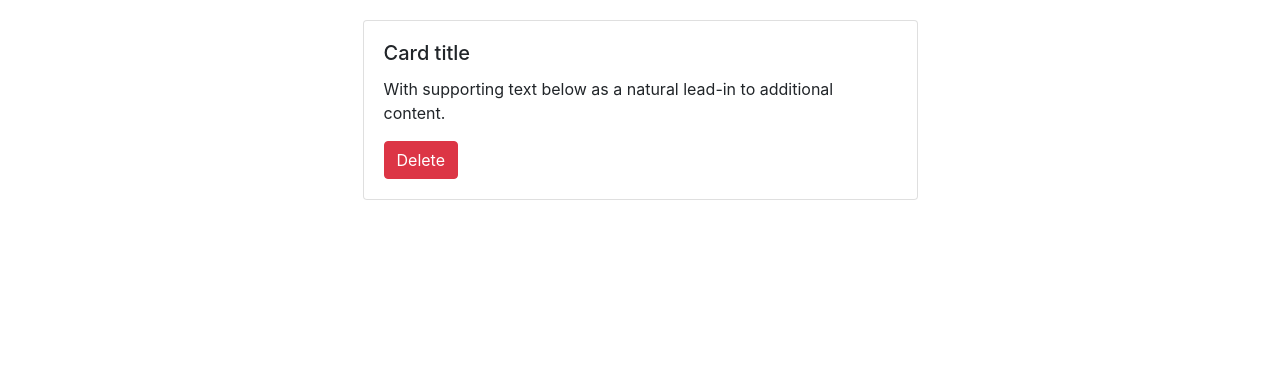
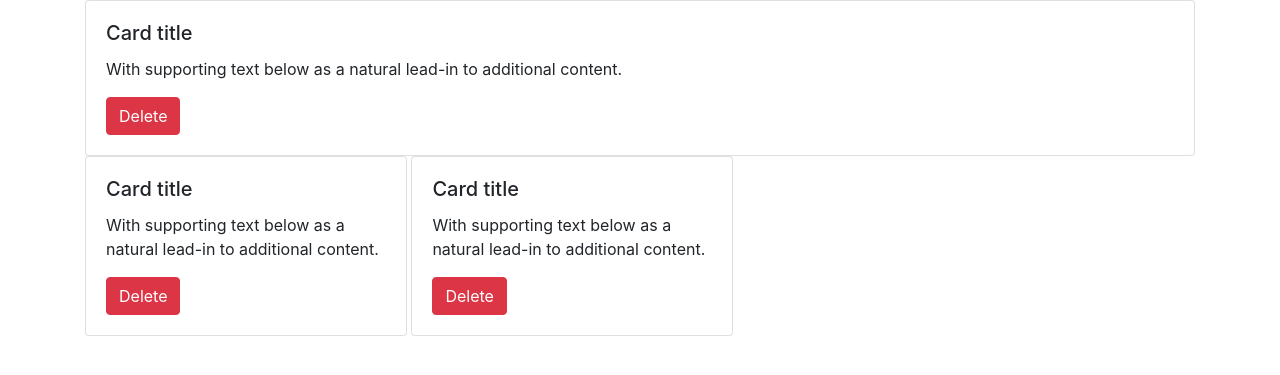
Before and after one commit to IsacLucian/restaurant, a PHP site: page / in a window 1280 px wide. Shown: the part 56-431 px from the top of the page. Run offline with PHP 8.4, Linux system fonts and the light colour scheme.

Commit message:
change product box style

```diff
--- a/Style/style.css
+++ b/Style/style.css
@@ -1,16 +1,4 @@
-.center {
-	margin: auto;
+.card-custom {
+	display: inline-block;
+	width: 29%;
 }
-
-.navbar {
-	margin-bottom: 20px;
-}
-
-.card {
-	width: 60%;
-	margin: 0 auto;
-	margin-bottom: 50px;
-}
-.float-right {
-	float: right;
-}
--- a/index.php
+++ b/index.php
@@ -5,18 +5,36 @@
 	</head>
 	<body>
 
-		<?php include 'menu.php'  ?>
+		<?php include 'menu.php' ?>
 
 
 
 		<div class="container">
-			<div class="card w-50">
+
+			<div class="card">
 			  <div class="card-body">
 			    <h5 class="card-title">Card title</h5>
 			    <p class="card-text">With supporting text below as a natural lead-in to additional content.</p>
 			    <a href="#" class="btn btn-danger">Delete</a>
 			  </div>
 			</div>
+
+			<div class="card card-custom">
+                          <div class="card-body">
+                            <h5 class="card-title">Card title</h5>
+                            <p class="card-text">With supporting text below as a natural lead-in to additional content.</p>
+                            <a href="#" class="btn btn-danger">Delete</a>
+                          </div>
+                        </div>
+
+			<div class="card card-custom">
+                          <div class="card-body">
+                            <h5 class="card-title">Card title</h5>
+                            <p class="card-text">With supporting text below as a natural lead-in to additional content.</p>
+                            <a href="#" class="btn btn-danger">Delete</a>
+                          </div>
+                        </div>
+
 		</div>
 	</body>
 </html>
```
Also changed, not shown: database/restaurant.sql (+0 -10 lines).
